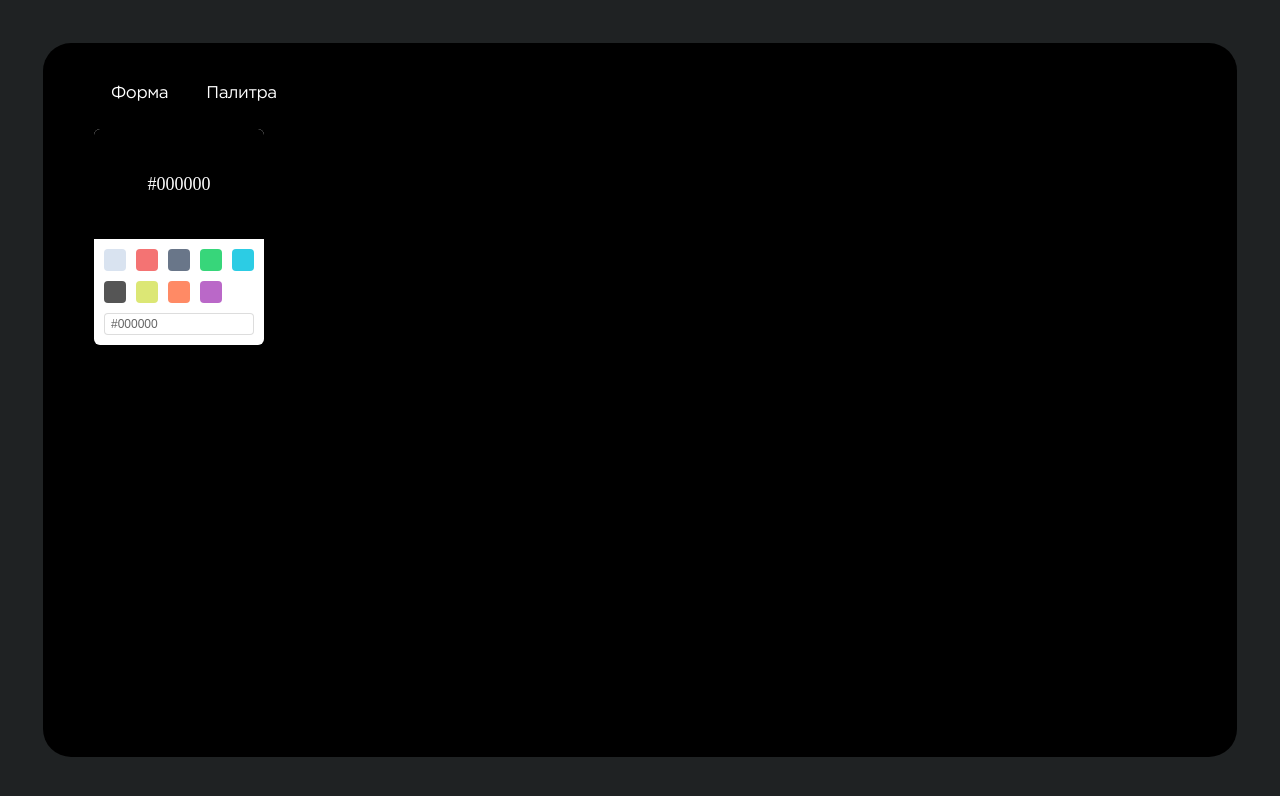
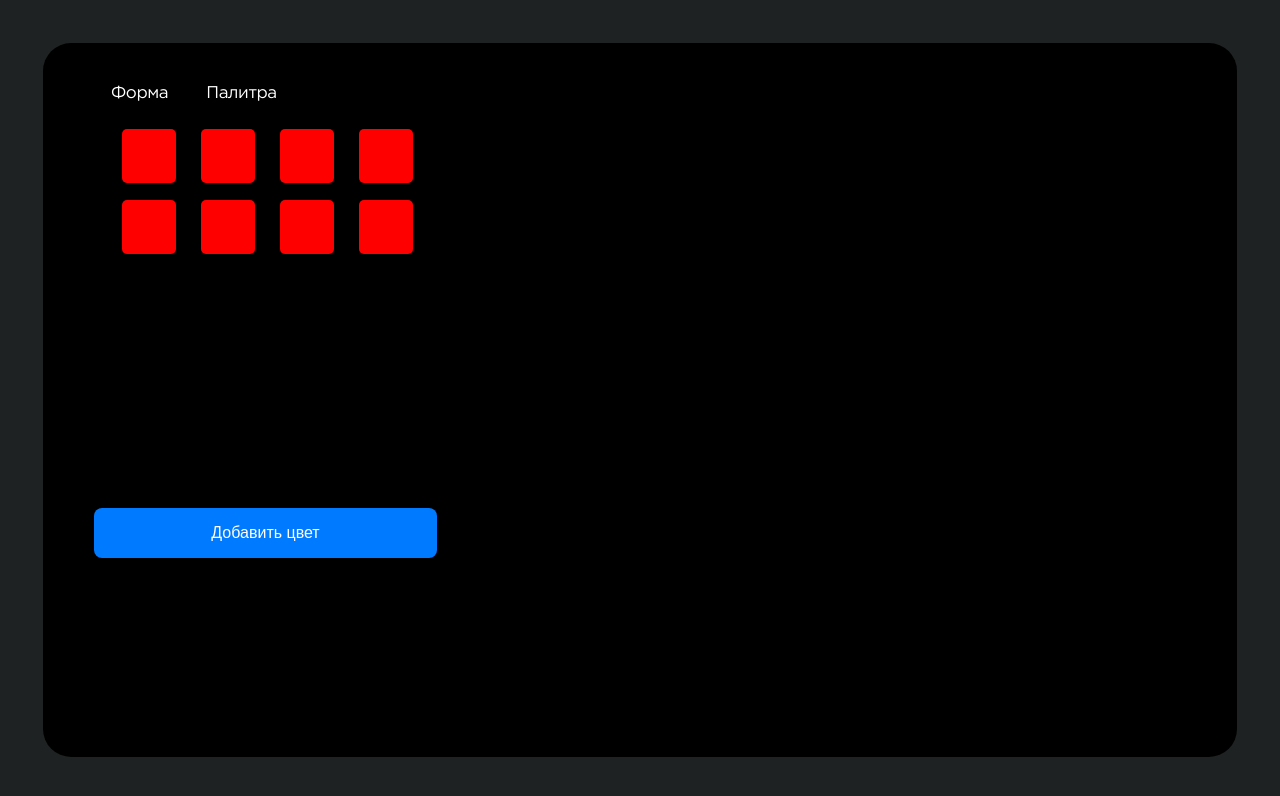
Before and after one commit to mot25/testreactdropts, a React (Create React App) app: page /Color in a window 1280 px wide. Shown: the top 796 px of the page. Built offline with nearby package versions, Linux system fonts and the light colour scheme.

Commit message:
layout color

```diff
--- a/package.json
+++ b/package.json
@@ -11,7 +11,9 @@
     "@types/node": "^16.11.26",
     "@types/react": "^17.0.39",
     "@types/react-dom": "^17.0.13",
+    "@types/react-redux": "^7.1.23",
     "@types/react-router-dom": "^5.3.3",
+    "axios": "^0.26.0",
     "classnames": "^2.3.1",
     "react": "^17.0.2",
     "react-color": "^2.19.3",
@@ -20,6 +22,7 @@
     "react-router-dom": "^6.2.2",
     "react-scripts": "5.0.0",
     "redux": "^4.1.2",
+    "redux-thunk": "^2.4.1",
     "typescript": "^4.6.2",
     "web-vitals": "^2.1.4"
   },
--- a/src/component/Button/Button.tsx
+++ b/src/component/Button/Button.tsx
@@ -1,8 +1,9 @@
 import React, { FC } from "react";
 import { ButtonProps } from "./Button.Props";
 import styles from "./Button.module.css";
-const Button: FC<ButtonProps> = ({ children }) => {
-  return <button className={styles.button}>{children}</button>;
+import cn from "classnames";
+const Button: FC<ButtonProps> = ({ children, className }) => {
+  return <button className={cn(styles.button, className)}>{children}</button>;
 };
 
 export default Button;
--- /dev/null
+++ b/src/component/ColorPicker/Color.module.css
@@ -0,0 +1,20 @@
+.block_container {
+  display: grid;
+  grid-template-columns: repeat(4, 54px);
+  grid-template-rows: repeat(2, 54px);
+  grid-column-gap: 25px;
+  grid-row-gap: 17px;
+  margin-left: 28px;
+  margin-bottom: 254px;
+}
+
+.block_red {
+  width: 54px;
+  height: 54px;
+  border-radius: 5px;
+  background-color: red;
+}
+
+.button_color {
+  margin-bottom: 208px;
+}
--- a/src/component/ColorPicker/ColorPicker.Context.tsx
+++ /dev/null
@@ -1,47 +0,0 @@
-import { createContext, FC, PropsWithChildren, useReducer } from "react";
-import { IContextPicker, IContextPickerProdider } from "./ColorPicker.Props";
-
-const initState: IContextPicker = {
-  color: "#000",
-  CHANGE_COLOR: ({ color }: { color: string }) => {
-    console.log("con", color);
-
-    dispath({
-      type: "CHANGE_COLOR",
-      color,
-    });
-  },
-};
-
-export const ContextColorPicker = createContext<IContextPicker>(initState);
-
-const reducer = (state: IContextPicker, action: any) => {
-  switch (action.type) {
-    case "CHANGE_COLOR":
-      return { ...state, color: action.color };
-
-    default:
-      return state;
-  }
-};
-
-export const ContextColorPickerProvider = ({
-  children,
-}: PropsWithChildren<IContextPickerProdider>) => {
-  const [value, dispath] = useReducer(reducer, initState);
-
-  // value.CHANGE_COLOR = ({ color }: { color: string }) => {
-  //   console.log("con", color);
-
-  //   dispath({
-  //     type: "CHANGE_COLOR",
-  //     color,
-  //   });
-  // };
-
-  return (
-    <ContextColorPicker.Provider value={value}>
-      {children}
-    </ContextColorPicker.Provider>
-  );
-};
--- a/src/component/ColorPicker/ColorPicker.tsx
+++ b/src/component/ColorPicker/ColorPicker.tsx
@@ -1,24 +1,19 @@
-import React, { useContext, useEffect, useState } from "react";
-import {
-  ContextColorPicker,
-  ContextColorPickerProvider,
-} from "./ColorPicker.Context";
-import { BlockPicker } from "react-color";
-import { IColorEvent } from "./ColorPicker.Props";
-
+import Button from "../Button/Button";
+import styles from "./Color.module.css";
 const ColorPicker = () => {
-  const { color, CHANGE_COLOR } = useContext(ContextColorPicker);
-  // const [color, setColor] = useState();
-  useEffect(() => console.log(color), [color]);
-  const handleColor = (color: IColorEvent) => {
-    console.log(color.hex);
-    CHANGE_COLOR(color.hex);
-  };
   return (
     <div>
-      <ContextColorPickerProvider>
-        <BlockPicker color={color} onChangeComplete={handleColor} />
-      </ContextColorPickerProvider>
+      <div className={styles.block_container}>
+        <div className={styles.block_red}></div>
+        <div className={styles.block_red}></div>
+        <div className={styles.block_red}></div>
+        <div className={styles.block_red}></div>
+        <div className={styles.block_red}></div>
+        <div className={styles.block_red}></div>
+        <div className={styles.block_red}></div>
+        <div className={styles.block_red}></div>
+      </div>
+      <Button className={styles.button_color}>Добавить цвет</Button>
     </div>
   );
 };
```
Also changed, not shown: src/component/ColorPicker/ColorPicker.Props.ts (deleted, +0 -10 lines), with-redux/package.json (deleted, +0 -16 lines), with-redux/public/index.html (deleted, +0 -7 lines), with-redux/src/App.js (deleted, +0 -27 lines), with-redux/src/index.js (deleted, +0 -14 lines), with-redux/src/reducer.js (deleted, +0 -17 lines), 2 other files (tests, documents, lock files or other folders).
